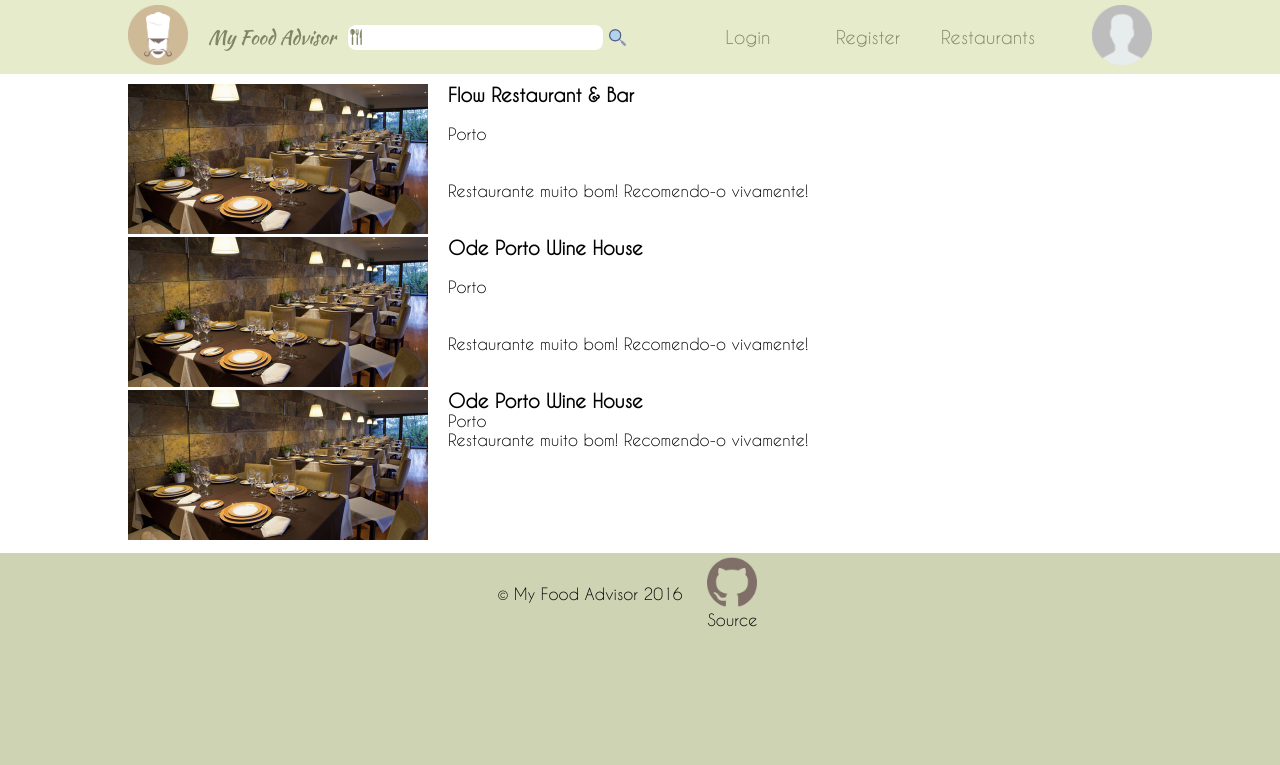
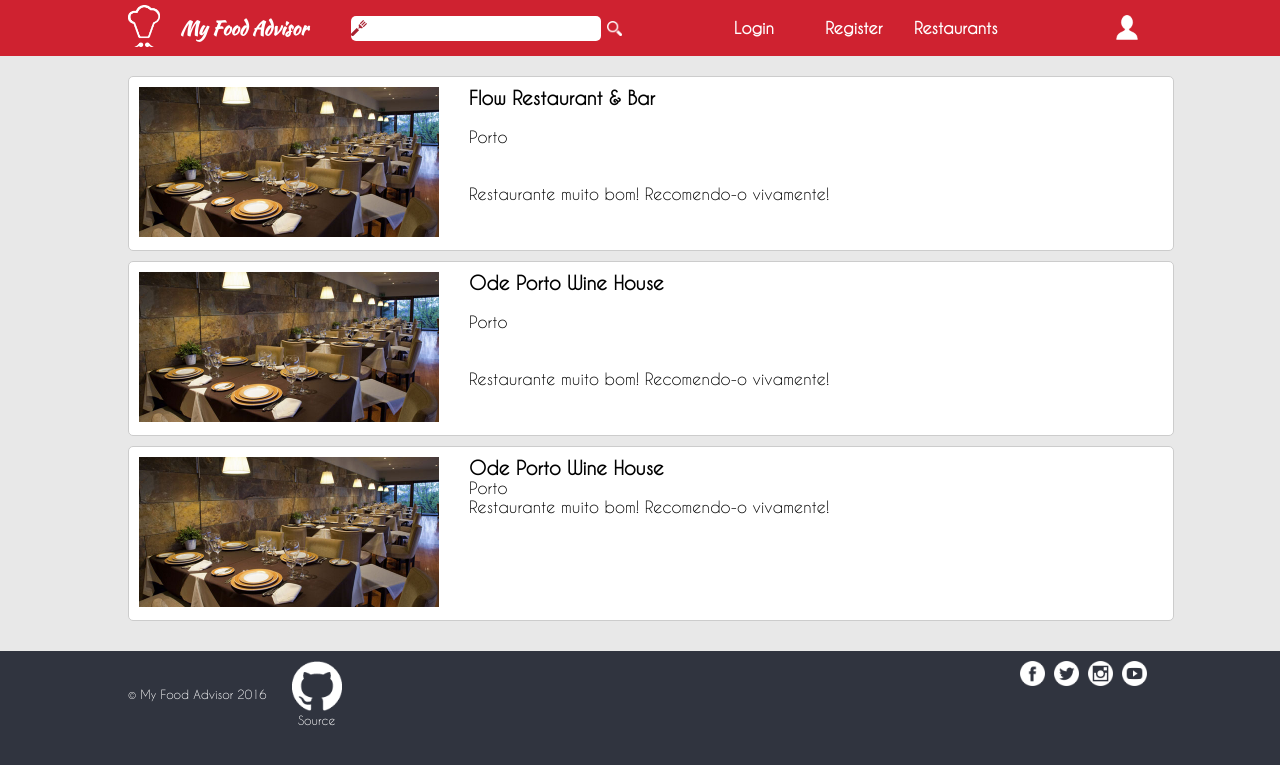
Before and after one commit to BSantos22/FEUP-LTW, a PHP site: page / in a window 1280 px wide. Shown: the top 765 px of the page. Run offline with PHP 8.4, Linux system fonts and the light colour scheme; data comes from the database, SQL or seed files in the repository.

Commit message:
layout change

```diff
--- a/styles/style.css
+++ b/styles/style.css
@@ -15,18 +15,18 @@
 
 * {
     margin: 0 auto;
+    padding: 0;
 }
 
 body {
-    background-color: #cdd3b3;
+    background-color: #30343f;
 }
 
 header {
-    background-color: #e5ebcb;
+    background-color: #cf2230;
     display: block;
-    padding-top: 5px;
-    padding-bottom: 5px;
-
+    padding-top: 3px;
+    padding-bottom: 3px;
 }
 
 header nav {
@@ -38,12 +38,13 @@ header nav {
 header nav #logo {
     display: table-cell;
     vertical-align: middle;
-    width: 60px;
-    height: 100%;
+    width: 32px;
+    height: auto;
 }
 
 header nav #logo img {
-    width: 100%;
+    width: inherit;
+    height: auto;
 }
 
 header nav #name {
@@ -52,7 +53,8 @@ header nav #name {
     vertical-align: middle;
     font-family: 'Kaushan';
     font-size: larger;
-    color: #7f8566;
+    font-weight: bold;
+    color: white;
 }
 
 header nav #search {
@@ -65,13 +67,13 @@ header nav #searchbar{
     height: 25px;
     width: 220px;
     border: none;
-    border-radius: 8px;
+    border-radius: 5px;
     background:url(../res/images/brush.png);
     background-size: 16px;
     background-position: left;
     background-repeat: no-repeat;
     background-color: white;
-    padding: 0 0 0 35px;
+    padding: 0 0 0 30px;
 }
 
 header nav #submit {
@@ -99,53 +101,67 @@ header nav #menu ul {
 }
 
 header nav #menu ul li {
-    width: 100px;
+    width: 80px;
     height: 30px;
     line-height: 30px;
     text-align: center;
     float: left;
+    font-weight: bold;
     font-family: 'Caviar Dreams';
-    font-size: 18px;
-    color: #7f8566;
+    font-size: 16px;
+    color: white;
     margin-right: 20px;
 }
 
 header nav #menu ul li:hover{
-    background-color: #b1b796;
-    color: white;
+    background-color: #a72230;
+    border-radius: 3px;
 }
 
 header nav #user {
     display: table-cell;
     vertical-align: middle;
-    width: 60px;
+    width: 50px;
     height: 100%;
 }
 
 header nav #user img {
-    width: 100%;
+    width: 50px;
+    vertical-align: middle;
 }
 
 .central {
     font-family: 'Caviar Dreams';
-    background-color: white;
+    background-color: #e8e8e8;
+    padding-top: 20px;
+    padding-bottom: 20px;
 }
 
 .central .container {
     width: 80%;
-    padding-top: 10px;
-    padding-bottom: 10px;
 }
 
-.central .container article{
+.central .container article {
     margin-left: 0;
+    width: 100%;
     display: table;
+    padding: 10px;
+    background-color: white;
+    border: 1px solid #cccccc;
+    border-radius: 5px;
+
+}
+
+.central .container article:not(last-child) {
+    margin-bottom: 10px;
 }
 
 .central .container article .restaurantphoto {
-    display: inline-block;
+    display: table-cell;
     width: 300px;
     margin-right: 20px;
+    margin-left: 10px;
+    padding-right: 30px;
 }
 
 .central .container article .restaurantphoto img {
@@ -161,7 +177,7 @@ footer {
     height: 80px;
     width: 100%;
     display: block;
-    background-color: #cdd3b3;
+    background-color: #30343f;
 }
 
 footer .container {
@@ -169,15 +185,13 @@ footer .container {
     height: 100%;
     font-family: 'Caviar Dreams';
     text-align: center;
-    color: black;
+    color: white;
+    font-size: 12px;
+    padding-top: 10px;
 }
 
 footer .container .info {
-    display: table;
-    vertical-align: middle;
-    margin-left: auto;
-    margin-right: auto;
-    height: 100%;
+    float: left;
 }
 
 footer .container .info #copyright {
@@ -197,8 +211,23 @@ footer .container .info #github img {
 
 footer .container .info #github a{
     text-decoration: none;
-    color: black;
+    color: white;
+    font-size: 12px;
 }
+
+footer .container .social {
+    float: right;
+}
+
+footer .container .social div {
+    display: inline-block;
+    padding-right: 5px;
+}
+
+footer .container .social img {
+    width: 25px;
+}
+
 
 @media screen and (max-width: 767px) {
 
--- a/templates/footer.php
+++ b/templates/footer.php
@@ -4,7 +4,13 @@
     <div class = "container">
         <div class="info">
             <div id="copyright"><p>&copy; My Food Advisor 2016</p></div>
-            <div id="github"><a href="https://github.com/MaggGomes/FEUP-LTW""><img src="res/images/social/github.png"><p>Source</p></a></div>
+            <div id="github"><a href="https://github.com/MaggGomes/FEUP-LTW"><img src="res/images/social/github.png"><p>Source</p></a></div>
+        </div>
+        <div class="social">
+            <div id="facebook"><a href="https://www.facebook.com"><img src="res/images/social/facebook.png"></a></div>
+            <div id="facebook"><a href="https://twitter.com/"><img src="res/images/social/twitter.png"></a></div>
+            <div id="facebook"><a href="https://www.instagram.com"><img src="res/images/social/instagram.png"></a></div>
+            <div id="facebook"><a href="https://www.youtube.com"><img src="res/images/social/youtube.png"></a></div>
         </div>
     </div>
 </footer>
--- a/templates/header.php
+++ b/templates/header.php
@@ -12,7 +12,7 @@
 <header>
     <nav>
         <div id="logo" >
-            <img src="res/images/logo.png">
+            <img src="res/images/logoheader.png">
         </div>
         <div id="name" >
             <p>My Food Advisor</p>
```
Also changed, not shown: res/images/brush.png, res/images/logo.png, res/images/logoheader.png (added), res/images/search.png, res/images/social/github.png, res/images/user.png.
